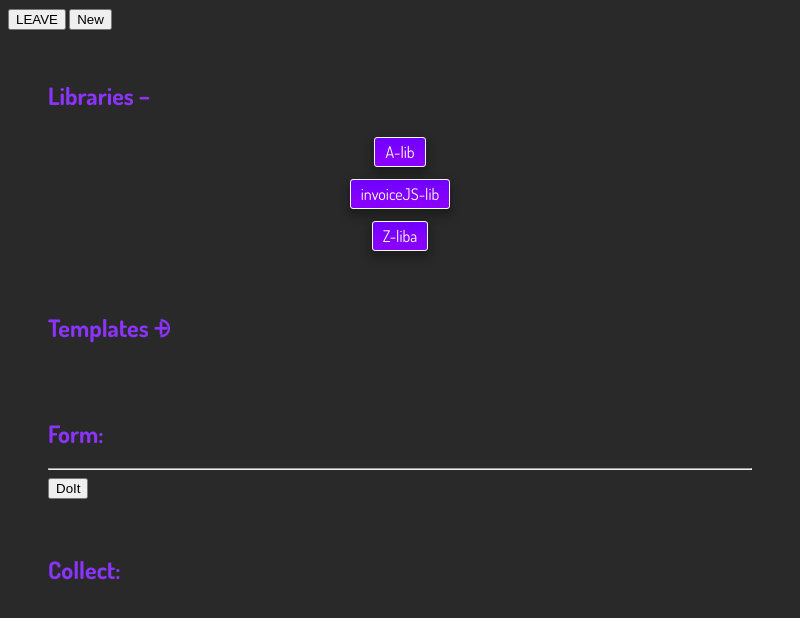
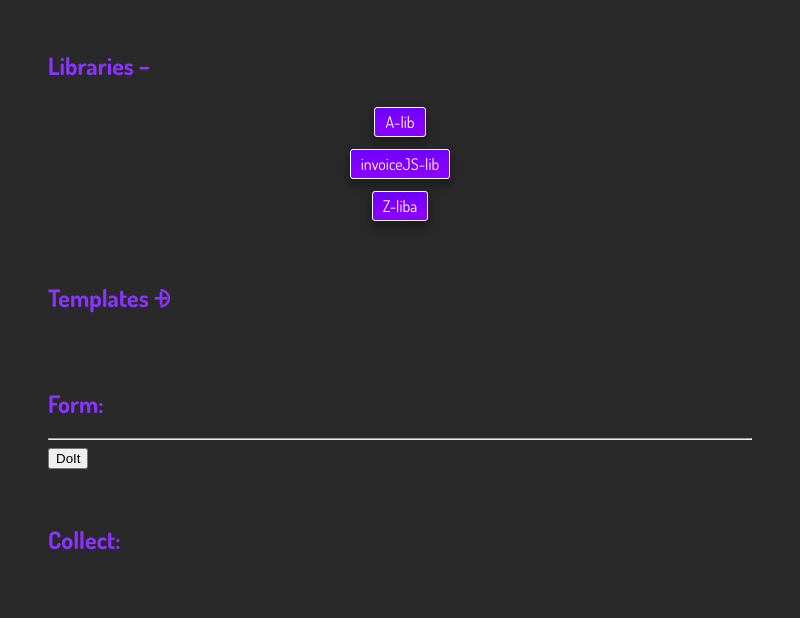
Before and after one commit to SofianD/invoice-app, an Electron app: page src/index.html in a window 800 px wide. Drawn offline with Linux system fonts and the light colour scheme.

Commit message:
Update index.html:
# Adding container ids to pick them.

# Remove useless button.

```diff
--- a/src/index.html
+++ b/src/index.html
@@ -9,15 +9,15 @@
         <script src="./js/index.js"></script>
     </head>
     <body>
-        <button onclick="exit()">LEAVE</button>
-        <button onclick="neww()">New</button>
+        <!-- <button onclick="exit()">LEAVE</button>
+        <button onclick="neww()">New</button> -->
         <div class="container">
             <h2 onclick="hideLibs()" style="cursor: pointer;">Libraries <span id="libs-display-indicator">&#8722;</span></h2>
             <div class="d-flex" id="libraries">
 
             </div>
         </div>
-        <div class="container">
+        <div class="container" id="template-container">
             <h2 onclick="hideTemplates()" style="cursor: pointer;">Templates <span id="template-display-indicator">&#10798;</span></h2>
             <div class="d-flex" id="list-of-template">
 
@@ -25,7 +25,7 @@
 
         </div>
 
-        <div class="container">
+        <div class="container" id="form-container">
             <h2>Form:</h2>
             <div id="template-form">
 
@@ -35,7 +35,7 @@
             <button onclick="compileAndSave()">DoIt</button>
         </div>
 
-        <div class="container">
+        <div class="container" id="collect-container">
             <h2>Collect:</h2>
             <ul id="result">
 
```
